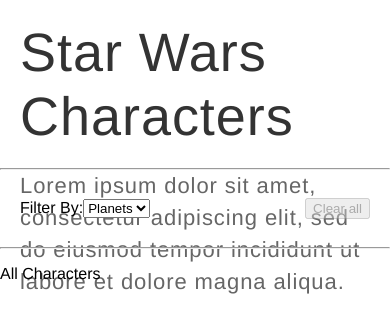
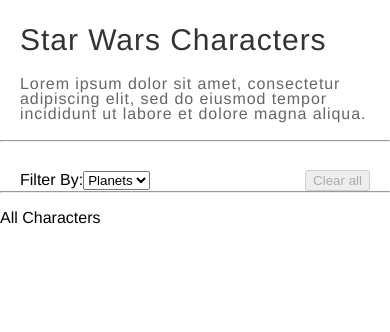
Before and after one commit to siccoo/cloudwalk-frontend, a React (Create React App) app: page / in a window 390 px wide. Shown: the top 332 px of the page. Built offline with nearby package versions, Linux system fonts and the light colour scheme.

Commit message:
updating Home.scss

```diff
--- a/src/components/home/Home.scss
+++ b/src/components/home/Home.scss
@@ -30,13 +30,31 @@
       color: #666666;
       max-width: 700px;
     }
+
+    @media only screen and (max-width: 1024px) {
+        .header__text {
+          font-size: 30px;
+          line-height: 40px;
+        }
+
+        p {
+            font-size: 16px;
+            line-height: 15px;
+        }
+    }
   }
 
   main {
     grid-area: main;
+
+    @media only screen and (max-width: 1024px){
+        hr {
+            margin-top: -20px;
+        }
+    }
   }
 
-    .starwar__box__align{
+  .starwar__box__align {
     display: flex;
     flex-wrap: nowrap;
     justify-content: space-between;
```
Lines whose indentation alone changed are shown as unchanged.
